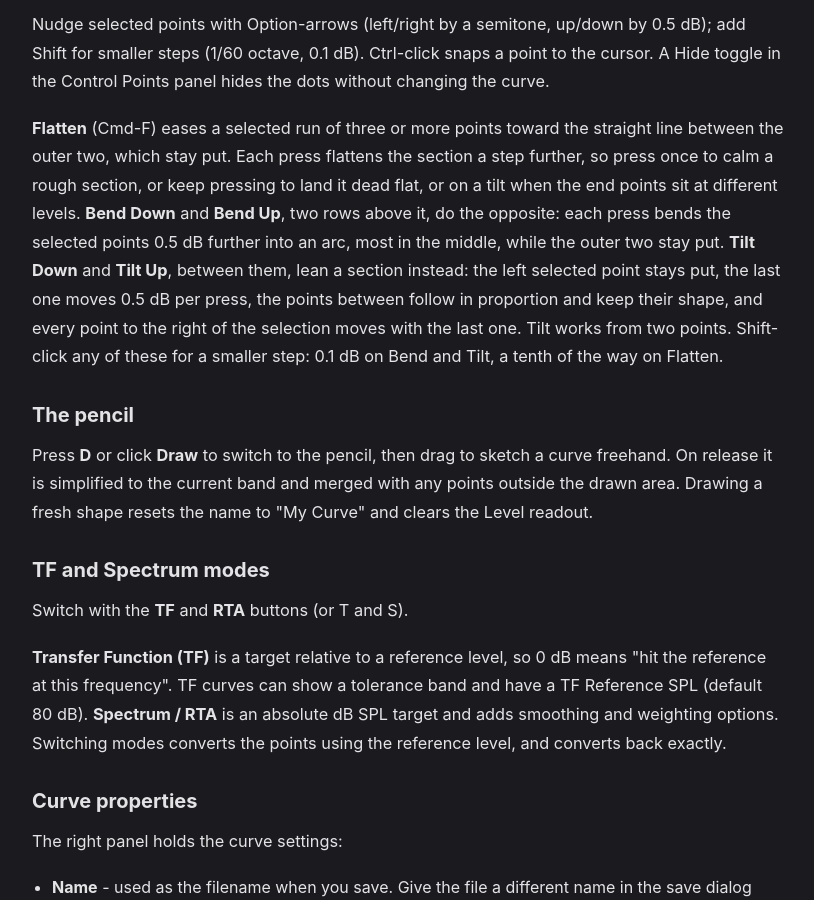
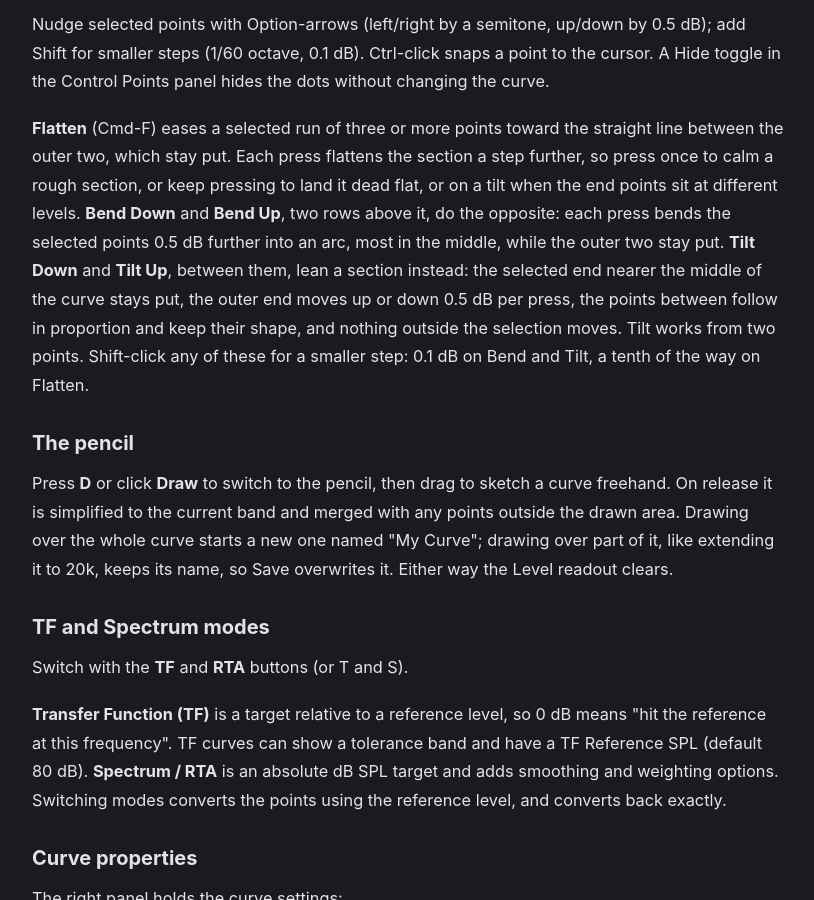
Before and after one commit to BSKapps/bskapps.github.io, a Jekyll site: the page built from articles/target-trace-guide/index.html, in a window 1280 px wide and 900 px high, scrolled down 835 px. Shown: the whole window, without its empty margins (232-1046 px from the left). Built offline with Jekyll 4.4.1, drawn with Linux system fonts in a browser that asks for light colours.

Commit message:
Target Trace guide: Tilt pivots on the inner end, partial pencil strokes keep the name

```diff
--- a/_data/guides/target-trace-guide.json
+++ b/_data/guides/target-trace-guide.json
@@ -62,7 +62,7 @@
         },
         {
           "type": "paragraph",
-          "text": "**Flatten** (Cmd-F) eases a selected run of three or more points toward the straight line between the outer two, which stay put. Each press flattens the section a step further, so press once to calm a rough section, or keep pressing to land it dead flat, or on a tilt when the end points sit at different levels. **Bend Down** and **Bend Up**, two rows above it, do the opposite: each press bends the selected points 0.5 dB further into an arc, most in the middle, while the outer two stay put. **Tilt Down** and **Tilt Up**, between them, lean a section instead: the left selected point stays put, the last one moves 0.5 dB per press, the points between follow in proportion and keep their shape, and every point to the right of the selection moves with the last one. Tilt works from two points. Shift-click any of these for a smaller step: 0.1 dB on Bend and Tilt, a tenth of the way on Flatten."
+          "text": "**Flatten** (Cmd-F) eases a selected run of three or more points toward the straight line between the outer two, which stay put. Each press flattens the section a step further, so press once to calm a rough section, or keep pressing to land it dead flat, or on a tilt when the end points sit at different levels. **Bend Down** and **Bend Up**, two rows above it, do the opposite: each press bends the selected points 0.5 dB further into an arc, most in the middle, while the outer two stay put. **Tilt Down** and **Tilt Up**, between them, lean a section instead: the selected end nearer the middle of the curve stays put, the outer end moves up or down 0.5 dB per press, the points between follow in proportion and keep their shape, and nothing outside the selection moves. Tilt works from two points. Shift-click any of these for a smaller step: 0.1 dB on Bend and Tilt, a tenth of the way on Flatten."
         }
       ]
     },
@@ -72,7 +72,7 @@
       "blocks": [
         {
           "type": "paragraph",
-          "text": "Press **D** or click **Draw** to switch to the pencil, then drag to sketch a curve freehand. On release it is simplified to the current band and merged with any points outside the drawn area. Drawing a fresh shape resets the name to \"My Curve\" and clears the Level readout."
+          "text": "Press **D** or click **Draw** to switch to the pencil, then drag to sketch a curve freehand. On release it is simplified to the current band and merged with any points outside the drawn area. Drawing over the whole curve starts a new one named \"My Curve\"; drawing over part of it, like extending it to 20k, keeps its name, so Save overwrites it. Either way the Level readout clears."
         }
       ]
     },
```
